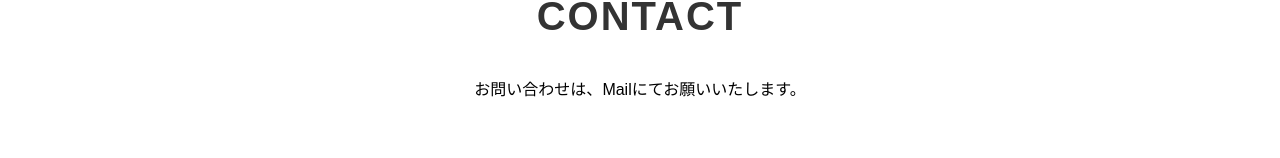
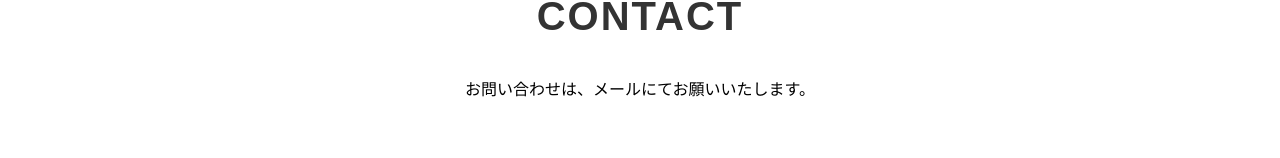
Before and after one commit to yukiko0525/ykk525, a plain HTML site: page index.html in a window 1280 px wide. Shown: the part 2394-2552 px from the top of the page. Drawn offline with nearby package versions, Linux system fonts and the light colour scheme; a web font is replaced by a local one.

Commit message:
メールの変更

```diff
--- a/index.html
+++ b/index.html
@@ -134,7 +134,7 @@
         <div class="container">
           <h2 class="title">CONTACT</h2>
           <p class="lead">
-            お問い合わせは、<br class="sp-only">Mailにてお願いいたします。
+            お問い合わせは、<br class="sp-only">メールにてお願いいたします。
           </p>
           <div class="contact-list">
             <a href="mailto:pianox2xwxwx5@gmail.com">
```
